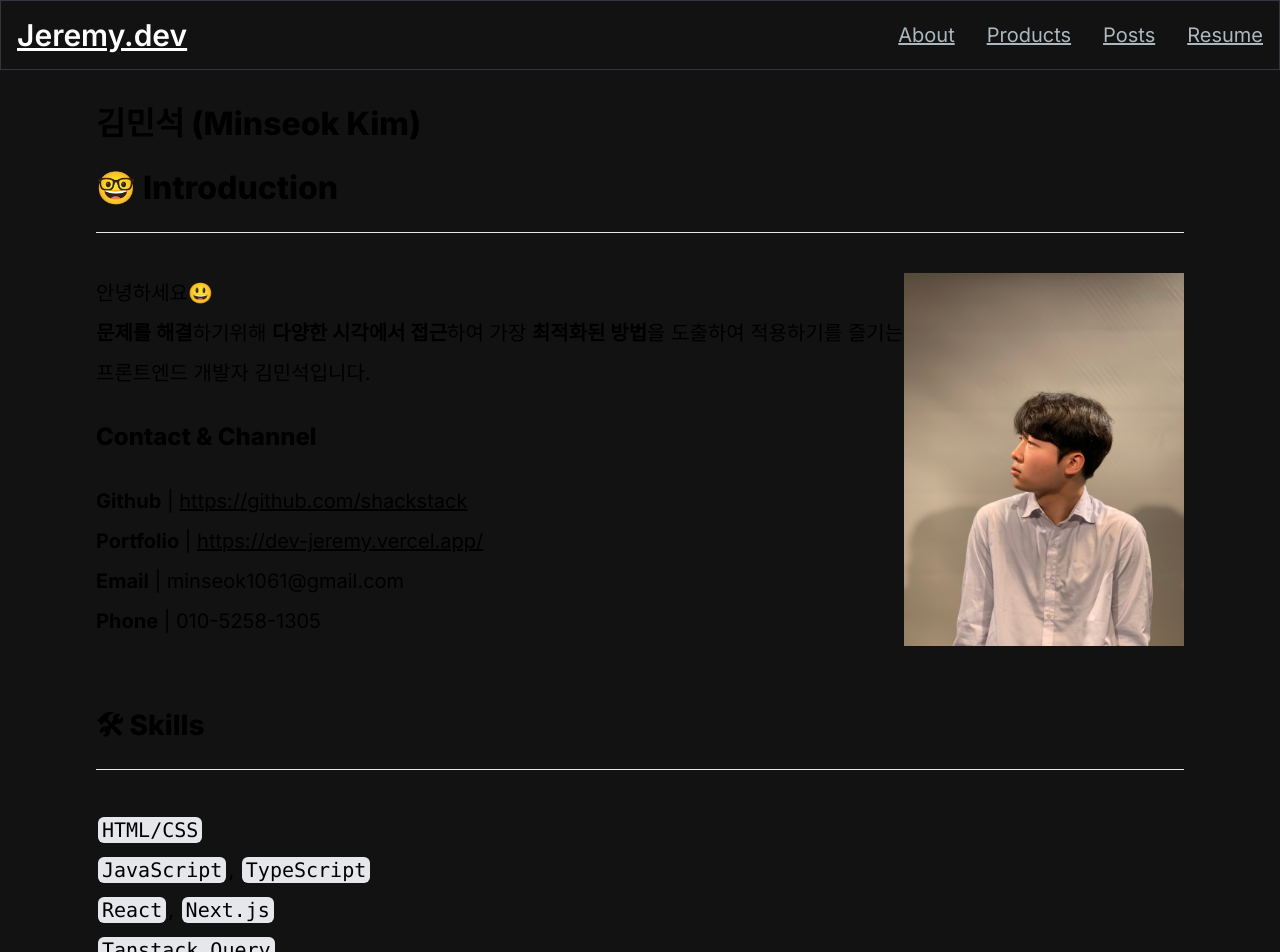
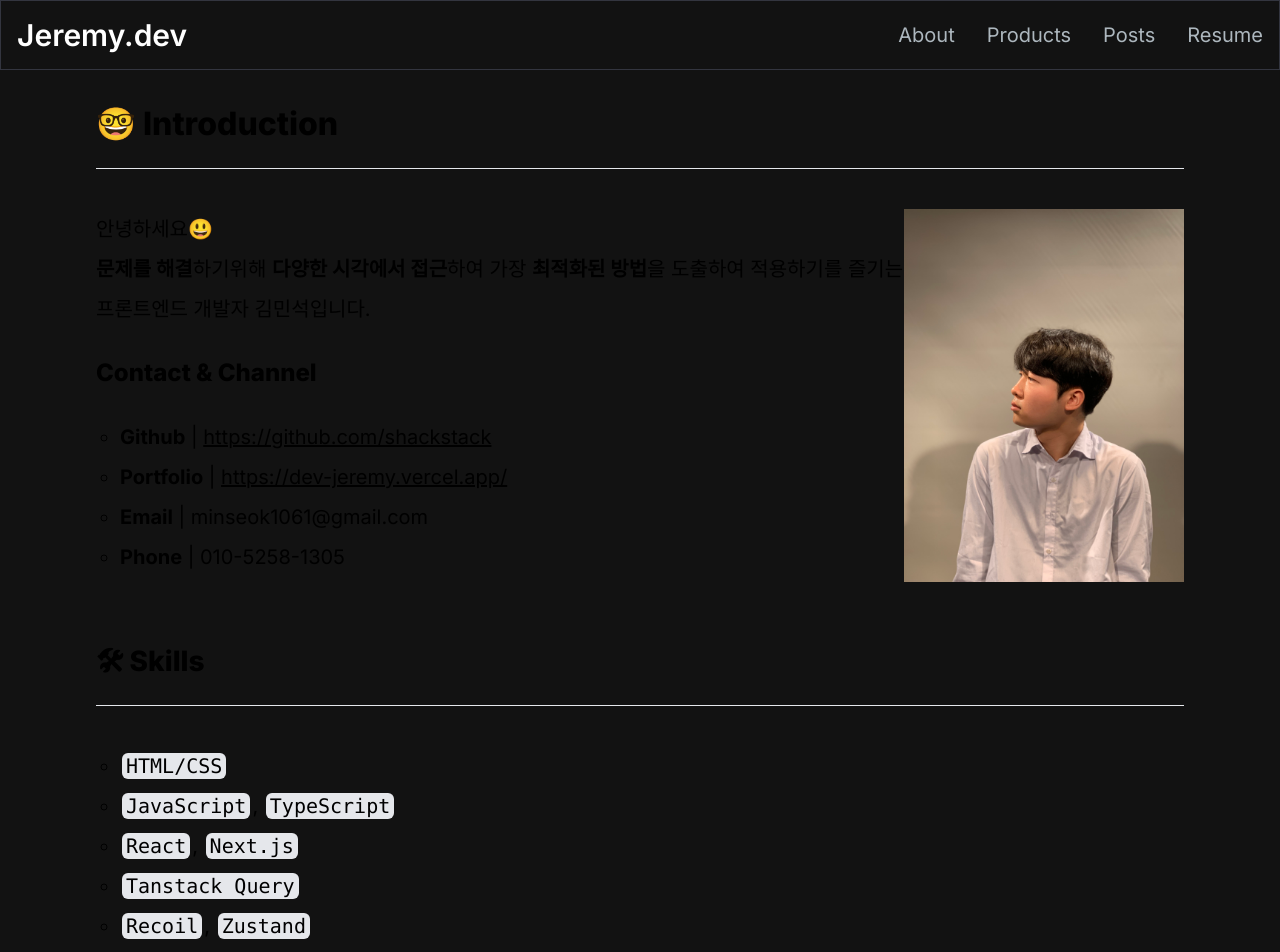
Before and after one commit to shackstack/next-portfolio, a Next.js app: page /resume in a window 1280 px wide. Shown: the top 952 px of the page. Built offline with nearby package versions, Linux system fonts and the light colour scheme.

Commit message:
refactor: 마크다운 스타일 모듈화

```diff
--- a/src/app/globals.css
+++ b/src/app/globals.css
@@ -25,45 +25,3 @@ body {
     )
     rgb(var(--background-start-rgb));
 }
-
-h1,
-h2,
-h3,
-h4,
-h5 {
-  font-weight: 800;
-  margin: 24px 0;
-}
-
-h1 {
-  font-size: 32px;
-}
-
-h2 {
-  font-size: 28px;
-}
-
-h3 {
-  font-size: 24px;
-}
-
-h4 {
-  font-size: 20px;
-}
-
-h5 {
-  font-size: 18px;
-}
-
-code {
-  color: black;
-  background-color: #e5e7eb;
-  border-radius: 6px;
-  padding: 1px 4px;
-  margin: 0 2px;
-  counter-reset: line;
-}
-
-a {
-  text-decoration: underline;
-}
--- a/src/app/resume/File.mdx
+++ b/src/app/resume/File.mdx
@@ -1,5 +1,3 @@
-# 김민석 (Minseok Kim)
-
 # 🤓 Introduction
 
 ---
@@ -54,9 +52,9 @@
 
 - 인기있는 셀럽들이 다녀간 맛집 정보를 쉽고 편하게 볼 수 있는 서비스
 
-프론트엔드 3명, 백엔드 4명으로 구성
+- 프론트엔드 3명, 백엔드 4명으로 구성
 
-**주간 활성 사용자 수(WAU) 2000** 달성
+- **주간 활성 사용자 수(WAU) 2000** 달성
 
 <br />
 
@@ -172,6 +170,8 @@
 - Level 4 : 프로젝트 최적화, CDN 구축, CI/CD, Next.js 학습
 - 공통 : 페어 프로그래밍, 글쓰기, 코드 리뷰, 스터디를 통해 커뮤니케이션 스킬 증진
 
+<br />
+
 ### 이노베이션캠프 in 서울
 
 2022.07 - 2022.10
@@ -183,6 +183,8 @@
 - 2주 단위의 React 기반 웹 개발 미션 수행 및 팀 프로젝트를 경험하며 프론트엔드 입문
 - 일주일 2개 이상 블로그 포스팅 진행 및 6주간 1일 1커밋 달성
 
+<br />
+
 ### Sejong Univ.
 
 2016.03 - 2022.02
@@ -191,8 +193,10 @@
 
 ---
 
-학점 3.55 \*\*\*\*/ 4.5
+학점 3.55 / 4.5
 
-제 3회 교내 주관 SW 알고리즘 경시대회 장려상 (2016.11)
+- 제 3회 교내 주관 SW 알고리즘 경시대회 장려상 (2016.11)
 
-제 8회 교내 주관 SW 알고리즘 경시대회 장려상 (2021.11)
+- 제 8회 교내 주관 SW 알고리즘 경시대회 장려상 (2021.11)
+
+<br />
--- a/src/mdx-components.tsx
+++ b/src/mdx-components.tsx
@@ -2,6 +2,52 @@ import type { MDXComponents } from 'mdx/types';
 
 export function useMDXComponents(components: MDXComponents): MDXComponents {
   return {
+    h1: ({ children }) => (
+      <h1 style={{ fontWeight: '800', margin: '24px 0', fontSize: '32px' }}>
+        {children}
+      </h1>
+    ),
+    h2: ({ children }) => (
+      <h2 style={{ fontWeight: '800', margin: '24px 0', fontSize: '28px' }}>
+        {children}
+      </h2>
+    ),
+    h3: ({ children }) => (
+      <h3 style={{ fontWeight: '800', margin: '24px 0', fontSize: '24px' }}>
+        {children}
+      </h3>
+    ),
+    h4: ({ children }) => (
+      <h4 style={{ fontWeight: '800', margin: '24px 0', fontSize: '20px' }}>
+        {children}
+      </h4>
+    ),
+    h5: ({ children }) => (
+      <h5 style={{ fontWeight: '800', margin: '24px 0', fontSize: '18px' }}>
+        {children}
+      </h5>
+    ),
+    a: ({ children }) => (
+      <a style={{ textDecoration: 'underline' }}>{children}</a>
+    ),
+    ul: ({ children }) => (
+      <ul style={{ listStyleType: 'circle', paddingLeft: '24px' }}>
+        {children}
+      </ul>
+    ),
+    code: ({ children }) => (
+      <code
+        style={{
+          color: 'black',
+          backgroundColor: '#e5e7eb',
+          borderRadius: '6px',
+          padding: '1px 4px',
+          margin: '0 2px',
+          counterReset: 'line',
+        }}>
+        {children}
+      </code>
+    ),
     ...components,
   };
 }
```
